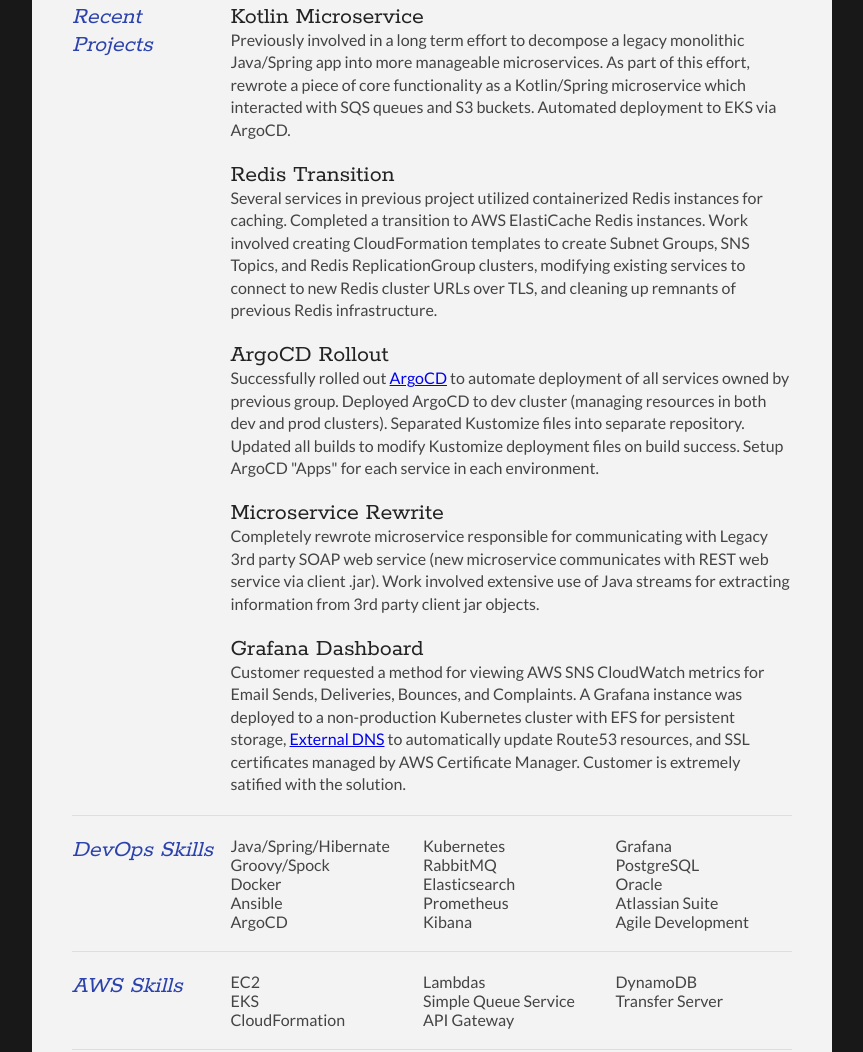
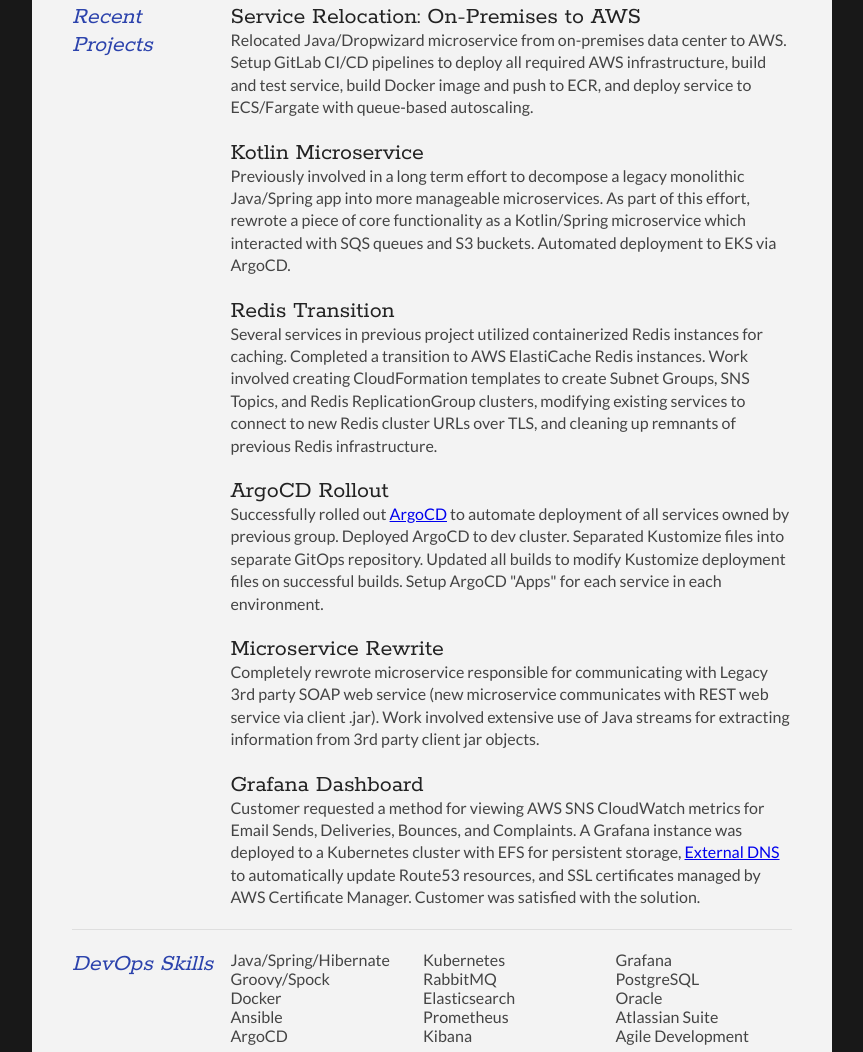
Before and after one commit to steasdal/resume-responsive, a plain HTML site: page content/index.html in a window 1280 px wide. Shown: the part 2170-3222 px from the top of the page, without its empty margins (208-1071 px from the left). Drawn offline with Linux system fonts and the light colour scheme.

```diff
--- a/content/index.html
+++ b/content/index.html
@@ -137,8 +137,18 @@
 			<div class="sectionContent">
 
 				<article>
+					<h2>Service Relocation: On-Premises to AWS</h2>
+					<p>
+						Relocated Java/Dropwizard microservice from on-premises data center to AWS.  Setup GitLab CI/CD
+						pipelines to deploy all required AWS infrastructure, build and test service, build Docker image
+						and push to ECR, and deploy service to ECS/Fargate with queue-based autoscaling.
+					</p>
+				</article>
+
+				<article>
 					<h2>Kotlin Microservice</h2>
-					<p>Previously involved in a long term effort to decompose a legacy monolithic Java/Spring app into
+					<p>
+						Previously involved in a long term effort to decompose a legacy monolithic Java/Spring app into
 						more manageable microservices.  As part of this effort, rewrote a piece of core functionality
 						as a Kotlin/Spring microservice which interacted with SQS queues and S3 buckets.  Automated deployment
 						to EKS via ArgoCD.
@@ -147,7 +157,8 @@
 
 				<article>
 					<h2>Redis Transition</h2>
-					<p>Several services in previous project utilized containerized Redis instances for caching.
+					<p>
+						Several services in previous project utilized containerized Redis instances for caching.
 						Completed a transition to AWS ElastiCache Redis instances.  Work involved creating
 						CloudFormation templates to create Subnet Groups, SNS Topics, and Redis ReplicationGroup
 						clusters, modifying existing services to connect to new Redis cluster URLs over TLS, and
@@ -157,17 +168,18 @@
 
 				<article>
 					<h2>ArgoCD Rollout</h2>
-					<p>Successfully rolled out <a href="https://github.com/argoproj/argo-cd">ArgoCD</a> to automate
-						deployment of all services owned by previous group.  Deployed ArgoCD to dev cluster (managing
-						resources in both dev and prod clusters).  Separated Kustomize files into separate repository.
-						Updated all builds to modify Kustomize deployment files on build success.  Setup ArgoCD "Apps"
-						for each service in each environment.
+					<p>
+						Successfully rolled out <a href="https://github.com/argoproj/argo-cd">ArgoCD</a> to automate
+						deployment of all services owned by previous group.  Deployed ArgoCD to dev cluster.  Separated
+						Kustomize files into separate GitOps repository.  Updated all builds to modify Kustomize
+						deployment files on successful builds.  Setup ArgoCD "Apps" for each service in each environment.
 					</p>
 				</article>
 
 				<article>
 					<h2>Microservice Rewrite</h2>
-					<p>Completely rewrote microservice responsible for communicating with Legacy 3rd party SOAP web
+					<p>
+						Completely rewrote microservice responsible for communicating with Legacy 3rd party SOAP web
 						service (new microservice communicates with REST web service via client .jar).  Work involved
 						extensive use of Java streams for extracting information from 3rd party client jar objects.
 					</p>
@@ -175,11 +187,12 @@
 
 				<article>
 					<h2>Grafana Dashboard</h2>
-					<p>Customer requested a method for viewing AWS SNS CloudWatch metrics for Email Sends, Deliveries,
-						Bounces, and Complaints.  A Grafana instance was deployed to a non-production Kubernetes cluster
-						with EFS for persistent storage, <a href="https://github.com/kubernetes-sigs/external-dns">External DNS</a>
+					<p>
+						Customer requested a method for viewing AWS SNS CloudWatch metrics for Email Sends, Deliveries,
+						Bounces, and Complaints.  A Grafana instance was deployed to a Kubernetes cluster with EFS for
+						persistent storage, <a href="https://github.com/kubernetes-sigs/external-dns">External DNS</a>
 						to automatically update Route53 resources, and SSL certificates managed by AWS Certificate Manager.
-						Customer is extremely satified with the solution.
+						Customer was satisfied with the solution.
 					</p>
 				</article>
 
@@ -223,14 +236,13 @@
 
 			<div class="sectionContent">
 				<ul class="keySkills">
-					<li>EC2</li>
 					<li>EKS</li>
+					<li>ECS</li>
 					<li>CloudFormation</li>
 					<li>Lambdas</li>
 					<li>Simple Queue Service</li>
 					<li>API Gateway</li>
 					<li>DynamoDB</li>
-					<li>Transfer Server</li>
 				</ul>
 			</div>
 			<div class="clear"></div>
```
Also changed, not shown: app.js (deleted, +0 -22 lines), package.json (deleted, +0 -16 lines), README.md, 2 other files.
